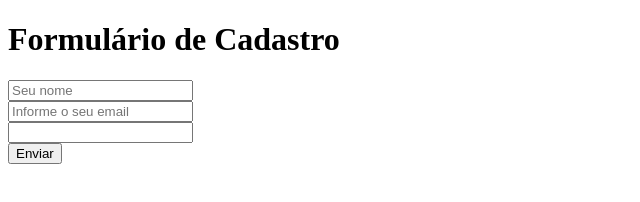
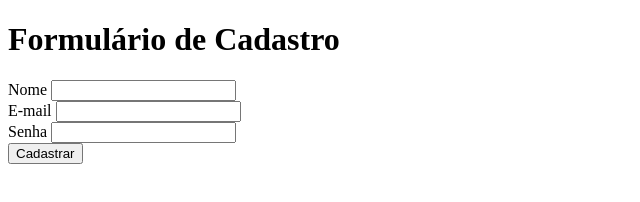
Before and after one commit to Zohhar/curso_ebac_fullstack_pyton, a plain HTML site: page index.html in a window 1280 px wide. Shown: the whole page, without its empty margins (0-640 px from the left). Drawn offline with Linux system fonts and the light colour scheme.

Commit message:
Atualização de conteúdo

```diff
--- a/index.html
+++ b/index.html
@@ -10,10 +10,17 @@
     <h1>Formulário de Cadastro</h1>
 </header>
 <body>
-    <input type="text" placeholder="Seu nome"> <br/>
-    <input type="email" placeholder="Informe o seu email"> <br/>
-    <input type="password" > <br/>
-    <button type="submit" >Enviar</button>
+    <form>
+    <label for="nome">Nome</label>
+    <input type="text" id="nome"> <br/>
 
+    <label for="e-mail">E-mail</label>
+    <input type="email" id="e-mail"> <br/>
+
+    <label for="senha">Senha</label>
+    <input type="password" id="senha"> <br/>
+
+    <button type="submit"  nome="senha">Cadastrar</button>
+    </form>
 </body>
 </html>
```
